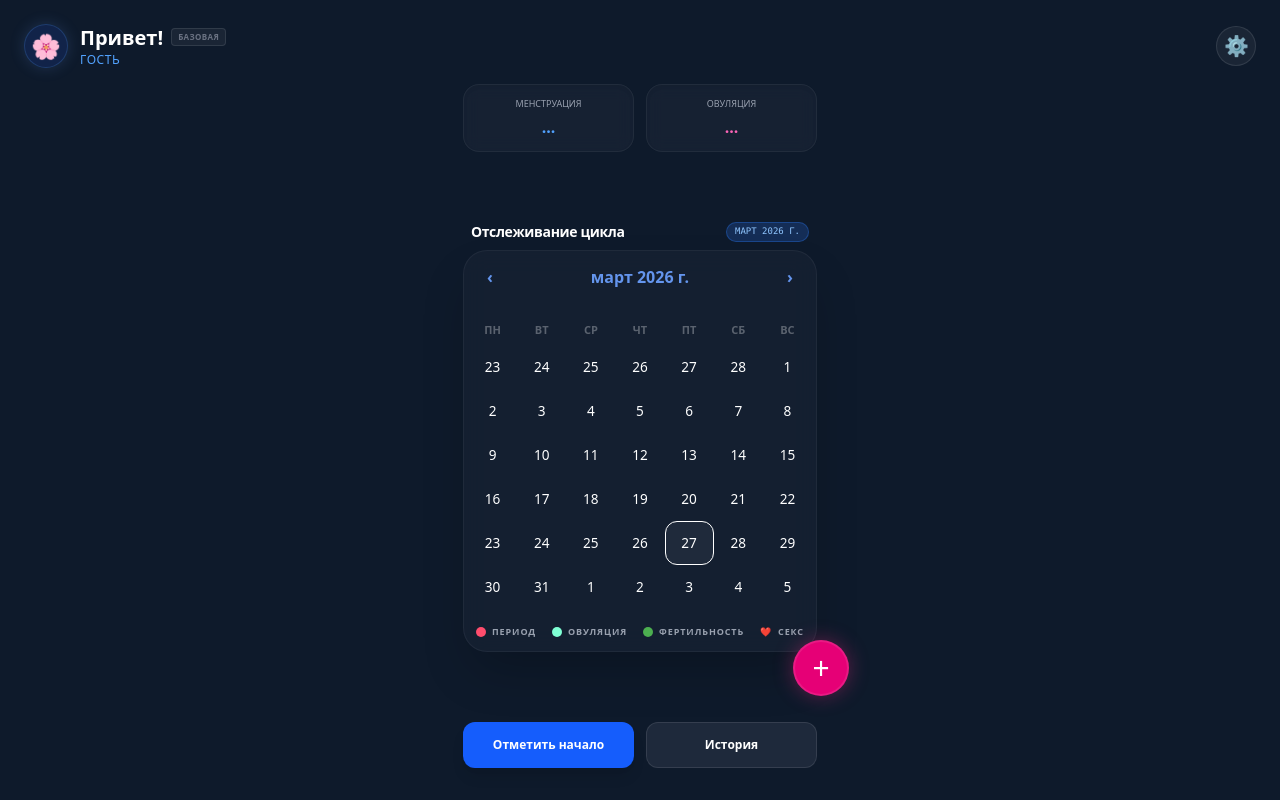
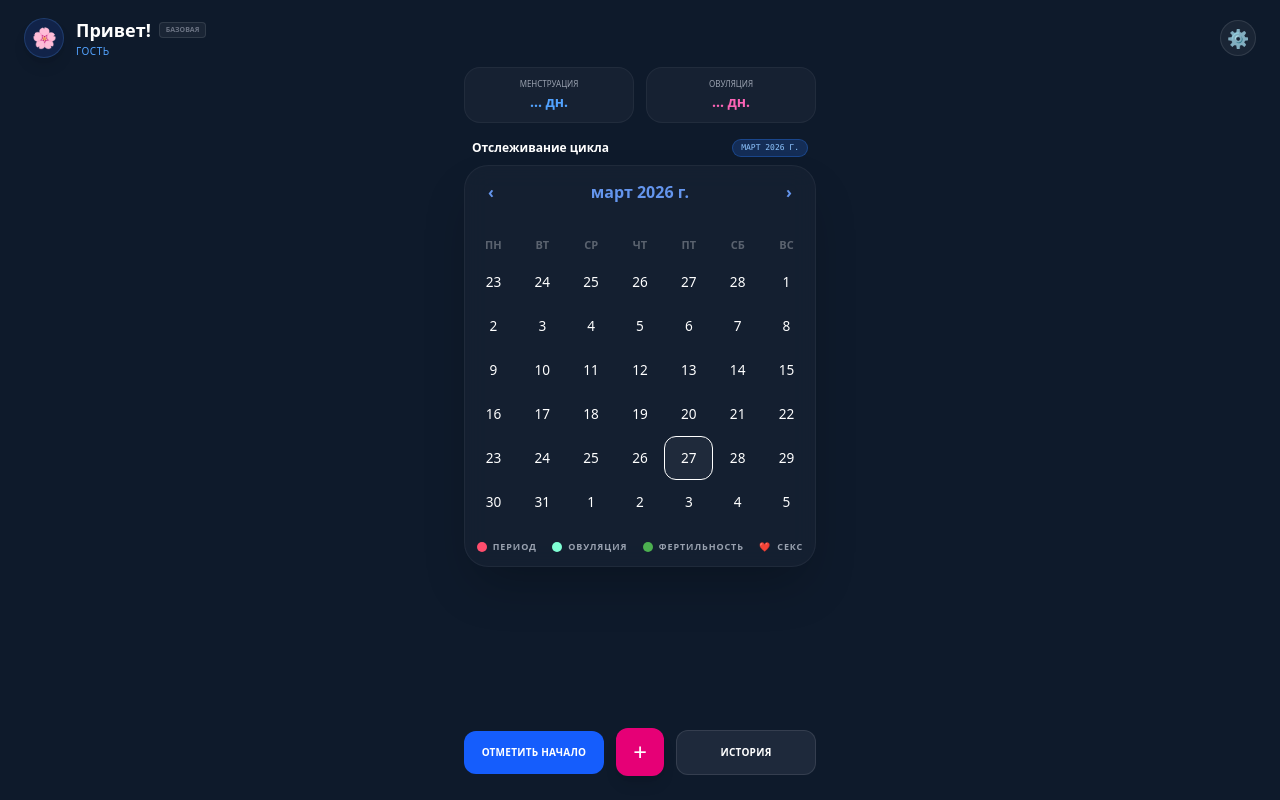
Before and after one commit to sxxxonne-source/period-tracker, a Next.js app: page /dashboard in a window 1280 px wide. Built offline with nearby package versions, Linux system fonts and the light colour scheme; no server answers; the database is empty.

Commit message:
moneythreexc

```diff
--- a/app/dashboard/page.tsx
+++ b/app/dashboard/page.tsx
@@ -14,6 +14,7 @@ export default function Dashboard() {
   const [ovulationDays, setOvulationDays] = useState<number | null>(null)
 
   const [isActionModalOpen, setIsActionModalOpen] = useState(false)
+  const [isClosing, setIsClosing] = useState(false) // Для эффекта "вжик"
 
   useEffect(() => {
     if (typeof window !== "undefined") {
@@ -31,50 +32,52 @@ export default function Dashboard() {
     }
   };
 
-  // --- ТЕСТОВЫЙ ПЕРЕКЛЮЧАТЕЛЬ ---
   const togglePremiumTest = () => {
     const newStatus = !isPremium;
     setIsPremium(newStatus);
     localStorage.setItem("user_subscription", newStatus ? "premium" : "base");
     triggerHaptic('heavy');
-
     const tg = (window as any).Telegram?.WebApp;
-    if (tg?.showAlert) {
-      tg.showAlert(`Тестовый режим: подписка ${newStatus ? 'АКТИВИРОВАНА' : 'ДЕАКТИВИРОВАНА'}`);
-    }
+    tg?.showAlert?.(`Тестовый режим: подписка ${newStatus ? 'АКТИВИРОВАНА' : 'ДЕАКТИВИРОВАНА'}`);
   };
 
   const handleAddEvent = async (type: string, value: string) => {
     if (!isPremium) {
+      triggerHaptic('medium');
       const tg = (window as any).Telegram?.WebApp;
-      triggerHaptic('medium');
-      if (tg?.showAlert) {
-        tg.showAlert("🌟 Эта функция доступна только в Luna Premium!");
-      } else {
-        alert("Эта функция доступна только в Premium подписке");
-      }
+      tg?.showAlert?.("🌟 Эта функция доступна только в Luna Premium!");
       return;
     }
+
+    triggerHaptic('heavy');
+    setIsClosing(true); // Запускаем анимацию ухода вниз
 
     const userId = localStorage.getItem("telegram_user_id") || "test_user";
     const today = new Date().toISOString().split('T')[0];
 
-    const { error } = await supabase.from("events").insert({
+    // Отправляем данные, но ждем завершения анимации перед закрытием
+    const supabaseRequest = supabase.from("events").insert({
       user_id: userId,
       date: today,
       type: type,
       value: value
     });
 
+    // Ждем 250мс (время анимации "вжика")
+    await new Promise(resolve => setTimeout(resolve, 250));
+
+    const { error } = await supabaseRequest;
     if (!error) {
-      triggerHaptic('heavy');
       setIsActionModalOpen(false);
+      setIsClosing(false);
       window.location.reload();
+    } else {
+      setIsClosing(false);
+      console.error(error);
     }
   };
 
   const handleQuickAdd = async () => {
-    if (typeof window === "undefined") return;
     const tg = (window as any).Telegram?.WebApp;
     const today = new Date().toISOString().split('T')[0];
     const userId = localStorage.getItem("telegram_user_id") || "test_user";
@@ -84,200 +87,133 @@ export default function Dashboard() {
       triggerHaptic('medium');
       tg.showPopup({
         title: 'Luna Инфо',
-        message: `Отметить начало месячных сегодня? (${savedDuration} дн.)`,
+        message: `Отметить начало сегодня?`,
         buttons: [
-          { id: 'yes', type: 'default', text: 'Да, отметить' },
+          { id: 'yes', type: 'default', text: 'Да' },
           { id: 'cancel', type: 'destructive', text: 'Отмена' }
         ]
       }, async (buttonId: string) => {
         if (buttonId === 'yes') {
-          triggerHaptic('heavy');
-          await supabase.from("periods").insert({
-            user_id: userId,
-            start_date: today,
-            duration: savedDuration
-          });
+          await supabase.from("periods").insert({ user_id: userId, start_date: today, duration: savedDuration });
           window.location.reload();
         }
       });
-    } else {
-      if (confirm(`Начать сегодня (${savedDuration} дн.)?`)) {
-        await supabase.from("periods").insert({
-          user_id: userId,
-          start_date: today,
-          duration: savedDuration
-        });
-        window.location.reload();
-      }
     }
   };
 
   async function calculateCycle() {
-    if (typeof window === "undefined") return;
     const userId = localStorage.getItem("telegram_user_id") || "test_user"
-    const { data } = await supabase
-      .from("periods")
-      .select("start_date, duration")
-      .eq("user_id", userId)
-      .order("start_date", { ascending: false })
-      .limit(1)
+    const { data } = await supabase.from("periods").select("*").eq("user_id", userId).order("start_date", { ascending: false }).limit(1)
 
     let lastDateStr = data?.[0]?.start_date || localStorage.getItem("last_period")
-    let duration = data?.[0]?.duration || Number(localStorage.getItem("period_duration")) || 5
     if (!lastDateStr) return
 
+    const cycleLen = Number(localStorage.getItem("cycle_length")) || 28
     const lastStart = new Date(lastDateStr)
-    const cycleLen = Number(localStorage.getItem("cycle_length")) || 28
-    const today = new Date();
-    today.setHours(0, 0, 0, 0)
+    const today = new Date(); today.setHours(0, 0, 0, 0)
+    const nextStart = new Date(lastStart); nextStart.setDate(lastStart.getDate() + cycleLen)
 
-    const lastEnd = new Date(lastStart)
-    lastEnd.setDate(lastStart.getDate() + (duration - 1))
-    const nextStart = new Date(lastStart)
-    nextStart.setDate(lastStart.getDate() + cycleLen)
-
-    if (today >= lastStart && today <= lastEnd) {
-      const diffEnd = Math.ceil((lastEnd.getTime() - today.getTime()) / (1000 * 60 * 60 * 24))
-      setDaysUntilEnd(diffEnd + 1)
-      setNextPeriodDays(null)
-    } else {
-      const diffNext = Math.ceil((nextStart.getTime() - today.getTime()) / (1000 * 60 * 60 * 24))
-      setNextPeriodDays(diffNext)
-      setDaysUntilEnd(null)
-    }
-
-    const ovu = new Date(nextStart)
-    ovu.setDate(ovu.getDate() - 14)
+    setNextPeriodDays(Math.ceil((nextStart.getTime() - today.getTime()) / (1000 * 60 * 60 * 24)))
+    const ovu = new Date(nextStart); ovu.setDate(ovu.getDate() - 14)
     setOvulationDays(Math.ceil((ovu.getTime() - today.getTime()) / (1000 * 60 * 60 * 24)))
   }
 
   return (
-    <main className="h-screen bg-[#0e1a2b] text-white font-sans overflow-hidden flex flex-col pb-6 relative">
+    <main className="h-screen bg-[#0e1a2b] text-white flex flex-col pb-4 relative overflow-hidden">
 
       {/* HEADER */}
-      <div className="w-full px-6 pt-6 flex items-center justify-between mb-4">
+      <div className="w-full px-6 pt-4 flex items-center justify-between mb-2">
         <div className="flex items-center gap-3">
           <div className="relative">
-            <div className="w-11 h-11 rounded-full bg-blue-900/30 border border-blue-400/20 flex items-center justify-center text-2xl shadow-[0_0_15px_rgba(100,149,237,0.2)]">
+            <div className="w-10 h-10 rounded-full bg-blue-900/30 border border-blue-400/20 flex items-center justify-center text-xl shadow-lg">
               {avatar}
             </div>
-            {isPremium && <div className="absolute -top-1 -right-1 text-[12px] drop-shadow-md">👑</div>}
+            {isPremium && <div className="absolute -top-1 -right-1 text-[10px]">👑</div>}
           </div>
           <div>
-            <div className="flex items-center gap-2 mb-0.5">
-              <h2 className="text-xl font-bold leading-tight">Привет!</h2>
-              {/* ПЕРЕКЛЮЧАТЕЛЬ ДЛЯ ТЕСТОВ */}
+            <div className="flex items-center gap-2">
+              <h2 className="text-lg font-bold">Привет!</h2>
               <div
                 onClick={togglePremiumTest}
-                className={`px-1.5 py-0.5 rounded text-[8px] uppercase font-bold tracking-wider border cursor-pointer transition-all active:scale-95 ${
+                className={`px-1.5 py-0.5 rounded text-[7px] uppercase font-bold border cursor-pointer transition-all active:scale-95 ${
                 isPremium ? "bg-yellow-500/10 border-yellow-500/40 text-yellow-500" : "bg-white/5 border-white/10 text-gray-500"
               }`}>
                 {isPremium ? "Премиум" : "Базовая"}
               </div>
             </div>
-            <p className="text-xs text-blue-400 font-medium uppercase tracking-wider">{name}</p>
+            <p className="text-[10px] text-blue-400 font-medium uppercase tracking-wider">{name}</p>
+          </div>
+        </div>
+        <button onClick={() => window.location.href = "/settings"} className="w-9 h-9 rounded-full bg-white/5 flex items-center justify-center border border-white/10 text-lg">⚙️</button>
+      </div>
+
+      <div className="px-6 flex-1 flex flex-col max-w-[400px] mx-auto w-full">
+
+        <div className="grid grid-cols-2 gap-3 mb-4">
+          <div className="bg-[#1e293b]/50 p-2.5 rounded-2xl border border-white/5 text-center">
+            <p className="text-[8px] text-gray-400 uppercase mb-0.5">Менструация</p>
+            <p className="text-sm font-bold text-blue-400">{nextPeriodDays ?? '...'} дн.</p>
+          </div>
+          <div className="bg-[#1e293b]/50 p-2.5 rounded-2xl border border-white/5 text-center">
+            <p className="text-[8px] text-gray-400 uppercase mb-0.5">Овуляция</p>
+            <p className="text-sm font-bold text-pink-400">{ovulationDays ?? '...'} дн.</p>
           </div>
         </div>
 
-        <button
-          onClick={() => { triggerHaptic(); window.location.href = "/settings"; }}
-          className="w-10 h-10 rounded-full bg-white/5 flex items-center justify-center border border-white/10 text-xl active:scale-90 transition-transform"
-        >
-          ⚙️
-        </button>
-      </div>
-
-      <div className="px-6 flex-1 flex flex-col justify-between max-w-[402px] mx-auto w-full relative">
-        <div className="grid grid-cols-2 gap-3">
-          <div className="bg-[#1e293b]/50 p-3 rounded-2xl border border-white/5 backdrop-blur-sm shadow-inner text-center">
-            <p className="text-[9px] text-gray-400 uppercase mb-1">
-              {daysUntilEnd !== null ? "До конца" : "Менструация"}
-            </p>
-            <p className="text-md font-bold text-blue-400">
-              {daysUntilEnd !== null
-                ? `${daysUntilEnd} дн.`
-                : (nextPeriodDays !== null ? (nextPeriodDays <= 0 ? "Сегодня" : `${nextPeriodDays} дн.`) : '...')}
-            </p>
-          </div>
-
-          <div className="bg-[#1e293b]/50 p-3 rounded-2xl border border-white/5 backdrop-blur-sm shadow-inner text-center">
-            <p className="text-[9px] text-gray-400 uppercase mb-1">Овуляция</p>
-            <p className="text-md font-bold text-pink-400">
-              {ovulationDays !== null ? (ovulationDays <= 0 ? "Сегодня" : `${ovulationDays} дн.`) : '...'}
-            </p>
-          </div>
-        </div>
-
-        <div className="flex-1 flex flex-col justify-center my-3">
+        <div className="flex-1 flex flex-col justify-start">
           <div className="flex items-center justify-between px-2 mb-2">
-            <h3 className="text-sm font-semibold tracking-tight">Отслеживание цикла</h3>
-            <span className="text-[9px] bg-blue-500/20 text-blue-300 px-2 py-0.5 rounded-full border border-blue-500/30 font-mono">
-              {new Date().toLocaleString('ru', { month: 'long', year: 'numeric' }).toUpperCase()}
+            <h3 className="text-xs font-semibold">Отслеживание цикла</h3>
+            <span className="text-[8px] bg-blue-500/20 text-blue-300 px-2 py-0.5 rounded-full border border-blue-500/30 font-mono uppercase">
+              {new Date().toLocaleString('ru', { month: 'short', year: 'numeric' })}
             </span>
           </div>
-
-          <div className="bg-[#1e293b]/40 rounded-[24px] p-1 border border-white/5 shadow-2xl backdrop-blur-md overflow-hidden">
+          <div className="bg-[#1e293b]/40 rounded-[24px] p-1 border border-white/5 shadow-2xl backdrop-blur-md">
             <CycleCalendar />
           </div>
         </div>
 
-        <div className="grid grid-cols-2 gap-3 mb-2">
+        <div className="flex items-center gap-3 mt-4 mb-2">
           <button
             onClick={handleQuickAdd}
-            className="w-full py-3.5 rounded-xl bg-blue-600 font-bold text-xs shadow-lg active:scale-95 transition-all text-white"
+            className="flex-1 py-3.5 rounded-xl bg-blue-600 font-bold text-[10px] uppercase tracking-wide active:scale-95 transition-all"
           >
             Отметить начало
           </button>
 
-          <Link href="/history" className="w-full">
-            <button
-              onClick={() => triggerHaptic()}
-              className="w-full py-3.5 rounded-xl bg-[#1e293b] border border-white/10 font-bold text-xs hover:bg-[#2a3a52] active:scale-95 transition-all text-white"
-            >
+          <button
+            onClick={() => { triggerHaptic('medium'); setIsActionModalOpen(true); }}
+            className="w-12 h-12 bg-pink-600 rounded-xl shadow-lg flex items-center justify-center text-2xl flex-shrink-0 active:scale-90 transition-transform"
+          >
+            +
+          </button>
+
+          <Link href="/history" className="flex-1">
+            <button className="w-full py-3.5 rounded-xl bg-[#1e293b] border border-white/10 font-bold text-[10px] uppercase tracking-wide active:scale-95 transition-all">
               История
             </button>
           </Link>
         </div>
-
-        <button
-          onClick={() => { triggerHaptic('medium'); setIsActionModalOpen(true); }}
-          className="absolute -right-2 bottom-20 w-14 h-14 bg-pink-600 rounded-full shadow-[0_0_20px_rgba(219,39,119,0.4)] flex items-center justify-center text-3xl z-40 active:scale-90 transition-transform border-2 border-white/10"
-        >
-          +
-        </button>
       </div>
 
+      {/* МОДАЛКА С ЭФФЕКТОМ ВЖИК */}
       {isActionModalOpen && (
         <div
-          className="fixed inset-0 bg-[#0e1a2b]/90 backdrop-blur-md z-[100] flex flex-col justify-center items-center px-6"
+          className={`fixed inset-0 z-[100] flex items-end justify-center px-6 pb-24 bg-black/20 backdrop-blur-[2px] transition-opacity duration-300 ${isClosing ? 'opacity-0' : 'opacity-100'}`}
           onClick={() => setIsActionModalOpen(false)}
         >
           <div
-            className="w-full max-w-[300px] bg-[#1e293b] rounded-[32px] p-6 border border-white/10 shadow-2xl"
-            onClick={(e) => e.stopPropagation()}
+            className={`w-full max-w-[320px] bg-[#1e293b]/80 backdrop-blur-2xl rounded-[30px] p-6 border border-white/10 shadow-[0_20px_50px_rgba(0,0,0,0.5)] transform transition-all duration-300
+              ${isClosing ? 'translate-y-[100px] opacity-0 scale-90' : 'translate-y-0 opacity-100 scale-100'}
+              animate-in slide-in-from-bottom-10 fade-in zoom-in-95`}
+            onClick={e => e.stopPropagation()}
           >
-            <h3 className="text-center font-bold text-xl mb-6">Добавить отметку</h3>
+            <div className="w-10 h-1 bg-white/10 rounded-full mx-auto mb-5" />
+            <h3 className="text-center font-bold text-lg mb-6 text-white/90">Добавить отметку</h3>
             <div className="flex flex-col gap-3">
-              <button
-                onClick={() => handleAddEvent('sex', 'protected')}
-                className="w-full py-4 rounded-2xl bg-pink-500/10 border border-pink-500/20 text-pink-400 font-bold flex items-center justify-center gap-3 active:scale-95 transition-all"
-              >
-                ❤️ Секс (ПА)
-              </button>
-              <button
-                onClick={() => handleAddEvent('mood', 'happy')}
-                className="w-full py-4 rounded-2xl bg-yellow-500/10 border border-yellow-500/20 text-yellow-400 font-bold flex items-center justify-center gap-3 active:scale-95 transition-all"
-              >
-                😊 Настроение: Супер
-              </button>
-              <button
-                onClick={() => handleAddEvent('mood', 'sad')}
-                className="w-full py-4 rounded-2xl bg-blue-500/10 border border-blue-500/20 text-blue-400 font-bold flex items-center justify-center gap-3 active:scale-95 transition-all"
-              >
-                😔 Настроение: Грустно
-              </button>
+              <button onClick={() => handleAddEvent('sex', 'protected')} className="w-full py-4 rounded-2xl bg-pink-500/10 border border-pink-500/20 text-pink-400 font-bold active:scale-95 transition-all">❤️ Секс (ПА)</button>
+              <button onClick={() => handleAddEvent('mood', 'happy')} className="w-full py-4 rounded-2xl bg-yellow-500/10 border border-yellow-500/20 text-yellow-400 font-bold active:scale-95 transition-all">😊 Настроение</button>
             </div>
-            <button onClick={() => setIsActionModalOpen(false)} className="w-full mt-6 text-gray-500 font-medium text-sm">Отмена</button>
+            <button onClick={() => setIsActionModalOpen(false)} className="w-full mt-6 text-gray-500 text-sm font-medium">Отмена</button>
           </div>
         </div>
       )}
```
Also changed, not shown: app/globals.css (+24 -0 lines).
